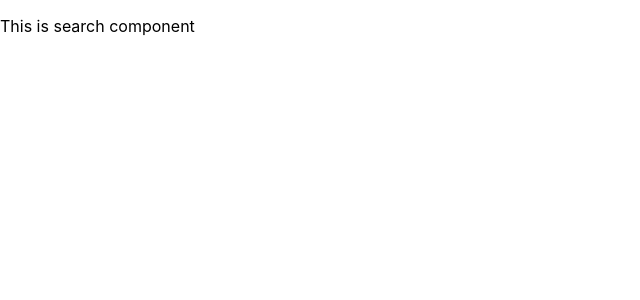
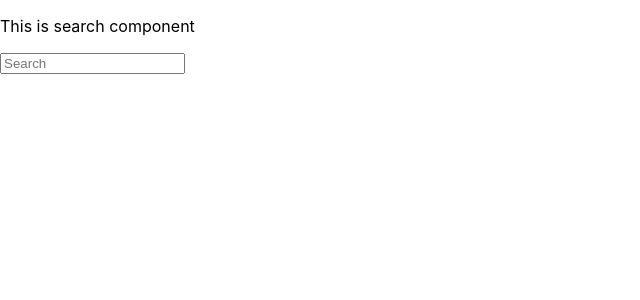
Before and after one commit to danieljanowski/SpaceX-App, a Next.js app: page /components/Search in a window 1280 px wide. Shown: the top 300 px of the page, without its empty margins (0-640 px from the left). Built offline with nearby package versions, Linux system fonts and the light colour scheme.

Commit message:
added searching in title and description

```diff
--- a/pages/components/Search.js
+++ b/pages/components/Search.js
@@ -1,10 +1,19 @@
 import React from 'react';
 
-function Search() {
+function Search({ handleSearchDataChange }) {
   return (
     <div>
       <p>This is search component</p>
-      {/* <div className="search"></div> */}
+      {/* <form onSubmit={(e) => e.preventDefault()} className="search"> */}
+      {/* <label htmlFor="textSearch">Search</label> */}
+      <input
+        onChange={handleSearchDataChange}
+        className="text-search"
+        type="text"
+        placeholder="Search"
+        name="textSearch"
+      />
+      {/* </form> */}
     </div>
   );
 }
```
Also changed, not shown: pages/index.js (+17 -3 lines).
